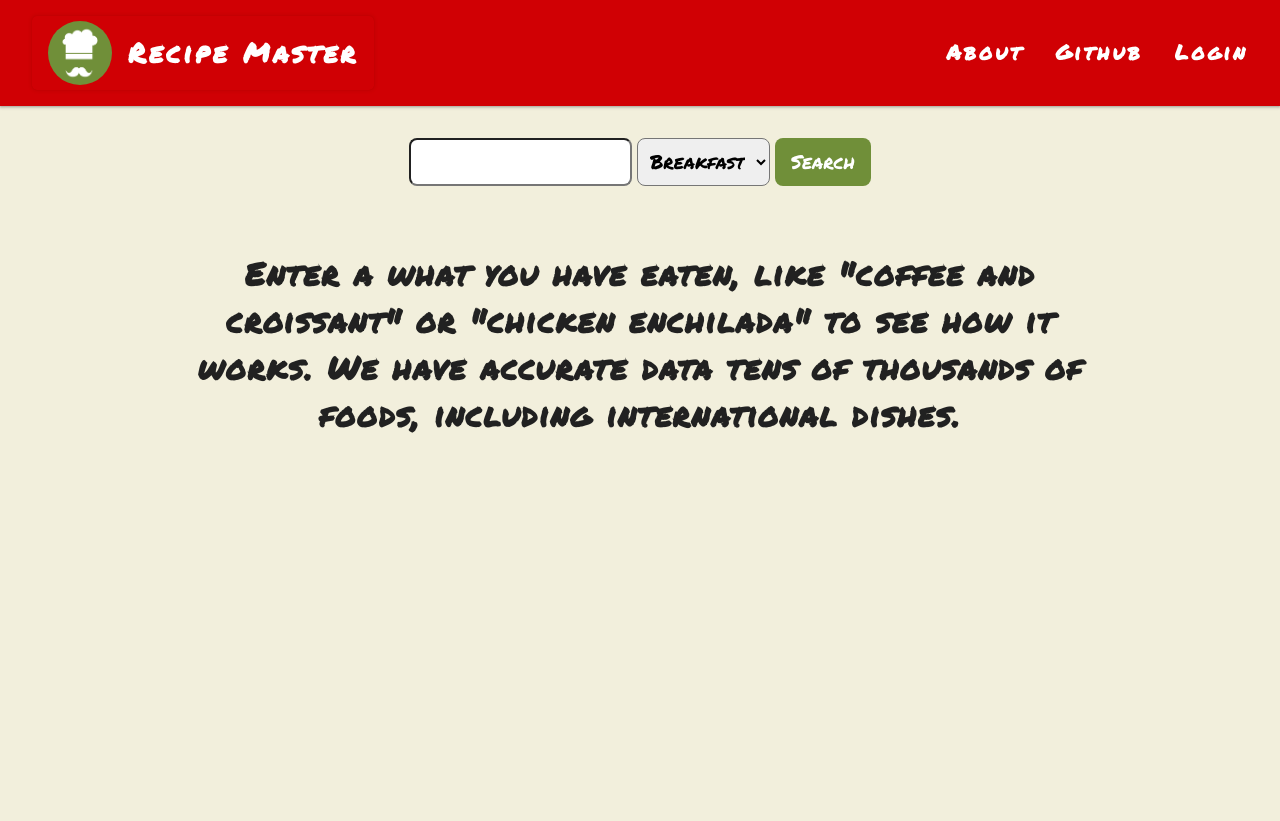
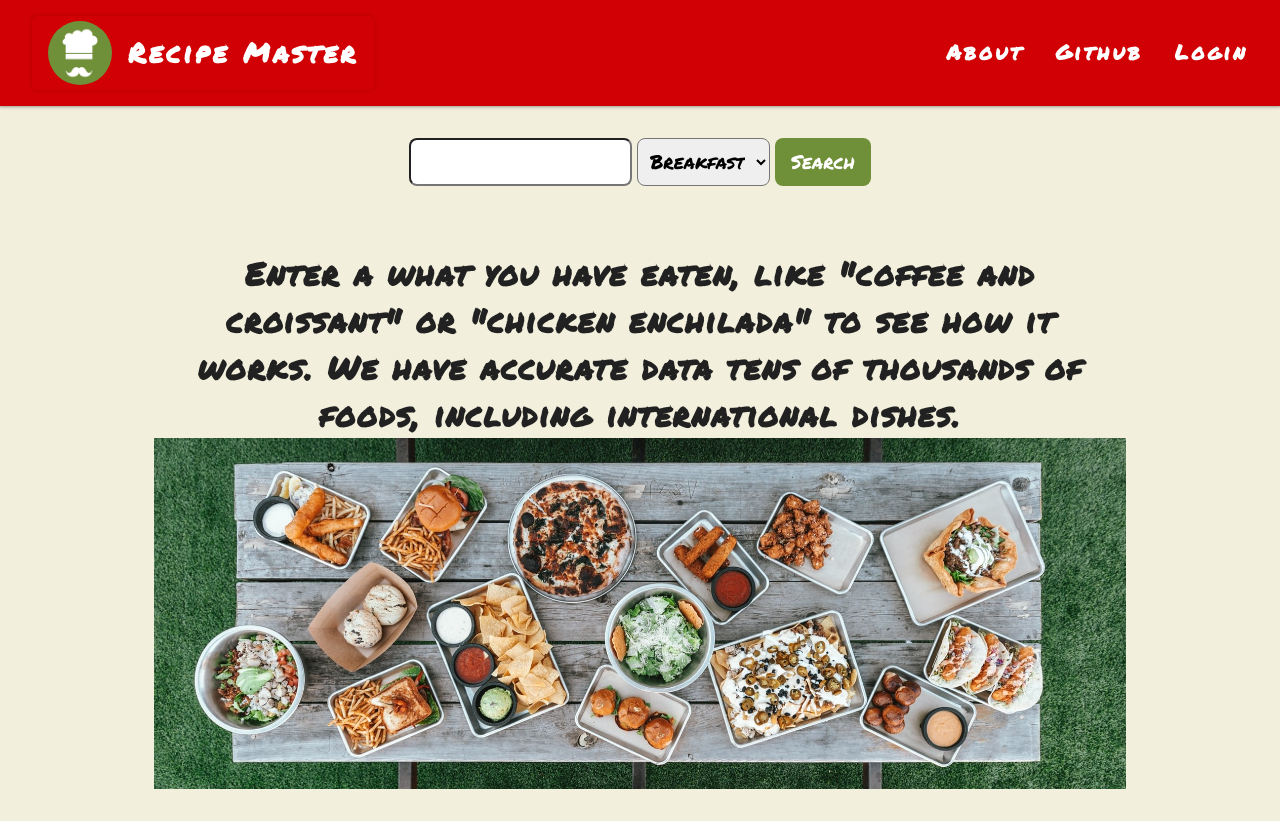
Before and after one commit to erol1098/recipe-app-react, a React (Create React App) app: page / in a window 1280 px wide. Before the commit the page ends 800 px from the top, so only its background shows below. Built offline with nearby package versions, Linux system fonts and the light colour scheme.

Commit message:
Background Added

```diff
--- a/src/components/UI/Card/Card.styled.jsx
+++ b/src/components/UI/Card/Card.styled.jsx
@@ -30,17 +30,17 @@ const StyledSection = styled.section`
       rgba(60, 64, 67, 0.15) 0px 1px 3px 1px;
   }
   & .image-wrapper {
-    /* width: 15rem; */
     height: 208px;
+    width: 208px;
   }
   & .button-wrapper {
     height: 10%;
   }
 `;
-
 export const Image1 = styled.img`
   /* ... */
   width: 100%;
+  height: 100%;
   border-radius: 0.3rem;
   box-shadow: rgba(60, 64, 67, 0.3) 0px 1px 2px 0px,
     rgba(60, 64, 67, 0.15) 0px 1px 3px 1px;
--- a/src/pages/Home/Container.styled.jsx
+++ b/src/pages/Home/Container.styled.jsx
@@ -8,6 +8,11 @@ const StyledMain = styled.main`
   gap: 2rem;
   padding: 2rem;
   background-color: ${({ theme }) => theme.colors.accentColor};
+  & img {
+    width: 80%;
+    display: block;
+    margin: auto;
+  }
 `;
 
 export default StyledMain;
--- a/src/pages/Home/Home.jsx
+++ b/src/pages/Home/Home.jsx
@@ -1,11 +1,9 @@
 import React, { useContext } from "react";
-
 import Recipes from "../../utils/recipes";
-
 import Form from "../../components/Header/Form";
 import { Outlet } from "react-router-dom";
 import StyledMain from "./Container.styled";
-
+import background from "../../assets/background.jpg";
 const Home = () => {
   const { meals } = useContext(Recipes);
 
@@ -29,6 +27,7 @@ const Home = () => {
               "chicken enchilada" to see how it works. We have accurate data
               tens of thousands of foods, including international dishes.
             </p>
+            <img src={background} alt="" />
           </div>
         )}
         {meals && <Outlet />}
```
Also changed, not shown: src/assets/background.jpg (added).
